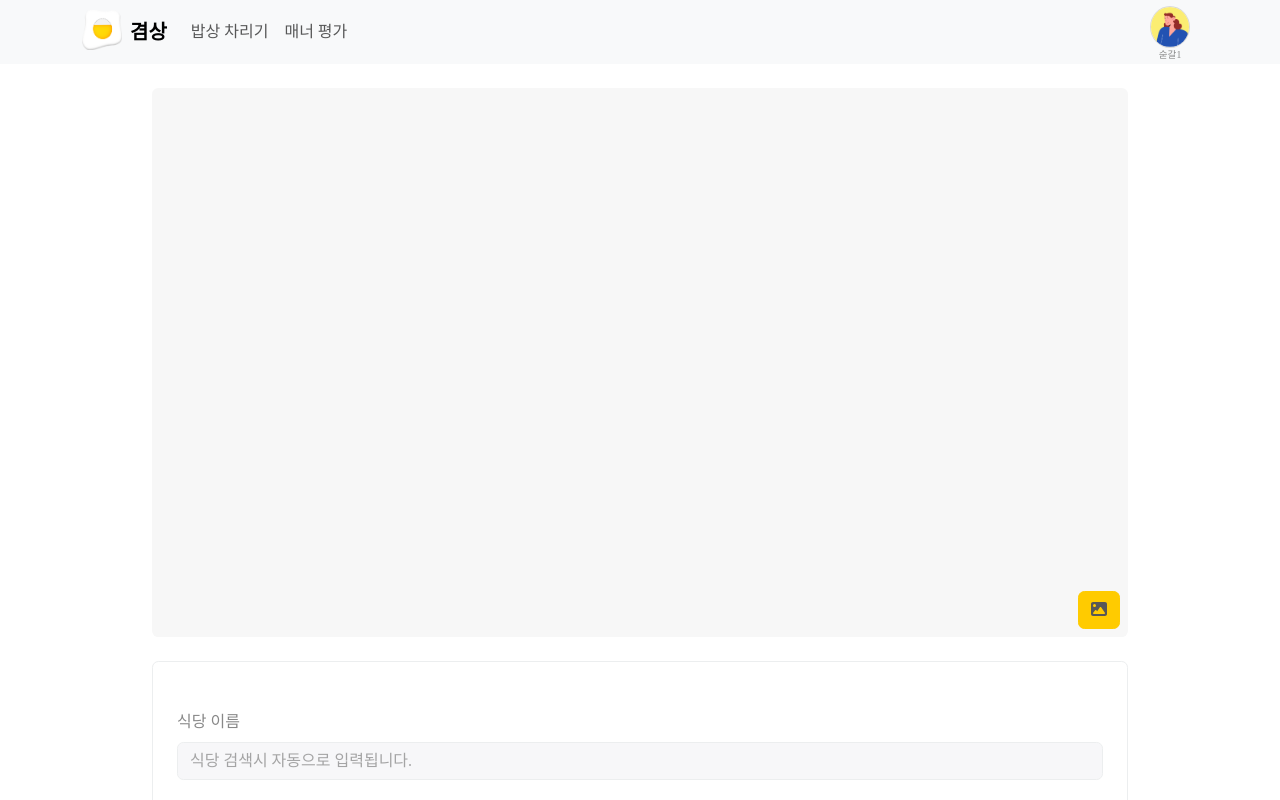
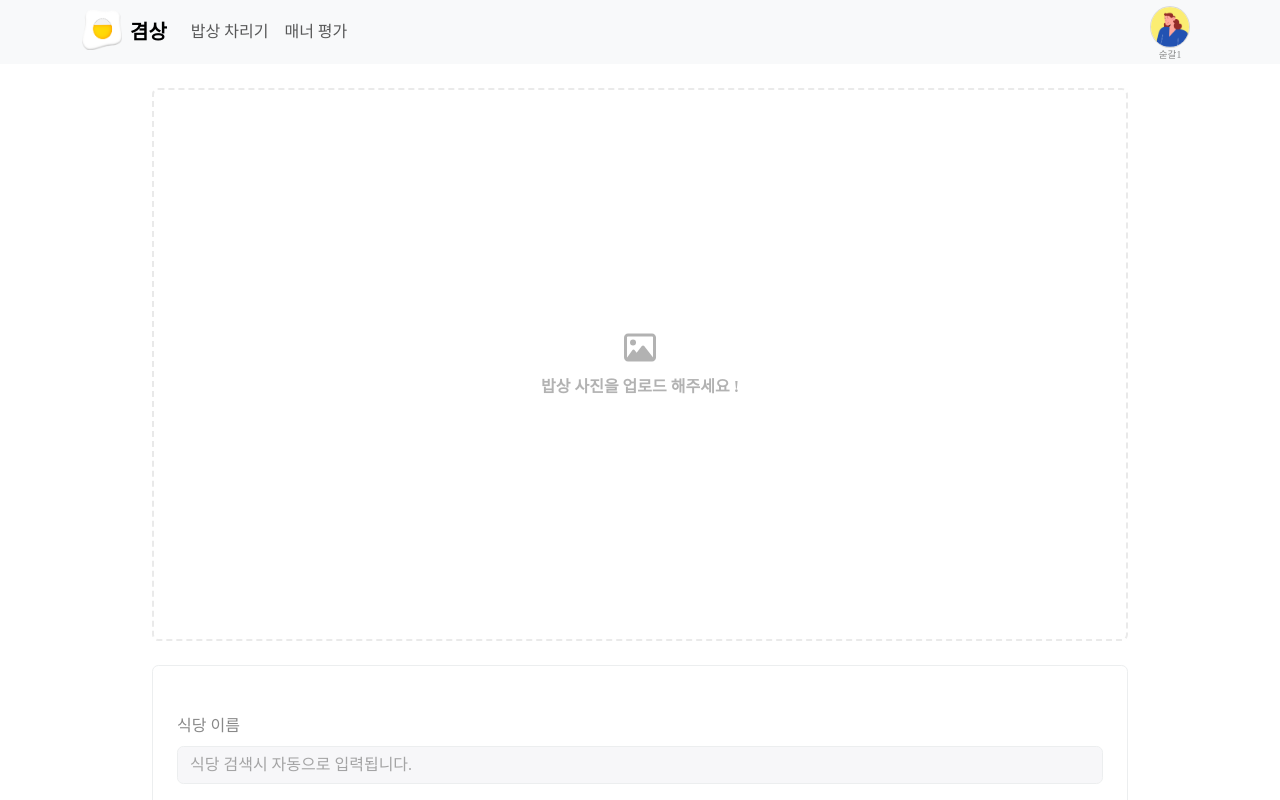
Before and after one commit to developer-dignity-team-2/gyeom-sang_client, a Vue app: page /babsang-create in a window 1280 px wide. Shown: the top 800 px of the page. Built offline with nearby package versions, Linux system fonts and the light colour scheme; a web font is replaced by a local one.

Commit message:
[UPDATE] 썸네일 배경 수정

```diff
--- a/src/components/BabsangCard.vue
+++ b/src/components/BabsangCard.vue
@@ -21,8 +21,8 @@
 			<div class="shadow"></div>
 			<div class="author">
 				<div class="author-image">
-					<img src="../assets/img/users/m2.png" alt="" />
-					<span>유승완</span>
+					<img src="../assets/img/users/m9.png" alt="" />
+					<span>밥장9</span>
 				</div>
 			</div>
 		</div>
--- a/src/main.js
+++ b/src/main.js
@@ -16,7 +16,7 @@ import { FontAwesomeIcon } from '@fortawesome/vue-fontawesome';
 
 /* import specific icons */
 import { faStar } from '@fortawesome/free-solid-svg-icons';
-import { faImage } from '@fortawesome/free-solid-svg-icons';
+import { faImage } from '@fortawesome/free-regular-svg-icons';
 import { faLocationDot } from '@fortawesome/free-solid-svg-icons';
 import { faSpoon } from '@fortawesome/free-solid-svg-icons';
 import { faBowlFood } from '@fortawesome/free-solid-svg-icons';
--- a/src/views/babsang-create.vue
+++ b/src/views/babsang-create.vue
@@ -16,16 +16,32 @@
 							accept="image/png, image/jpeg"
 							@change="onSelectFile"
 						/>
-						<button class="btn loadBtn btn-primary m-2" @click="chooseImage">
-							<font-awesome-icon icon="fa-solid fa-image" />
-						</button>
+						<div
+							class="upload-background"
+							@click="chooseImage"
+							v-if="!imageData"
+						>
+							<font-awesome-icon
+								icon="fa-regular fa-image"
+								style="color: rgba(0, 0, 0, 0.3); font-size: 2rem"
+							/>
+							<span
+								class="mt-2"
+								style="
+									font-weight: bold;
+									color: rgba(0, 0, 0, 0.3);
+									display: block;
+								"
+								>밥상 사진을 업로드 해주세요 !</span
+							>
+						</div>
 					</div>
 				</div>
 			</div>
 		</div>
 
 		<!-- 신청폼 -->
-		<div class="row">
+		<div class="row" style="margin-bottom: 4rem">
 			<div class="col">
 				<form class="border rounded p-4" @submit.prevent="onSubmitForm">
 					<fieldset>
@@ -363,7 +379,9 @@ export default {
 	height: 0;
 	padding-bottom: 56.26%;
 	overflow: hidden;
-	background-color: #f7f7f7;
+	// background-color: rgb(181 181 181 / 10%);
+	border: 2px dashed rgb(149 149 149 / 20%);
+	// box-shadow: 0 5px 20px rgb(35 38 45 / 10%);
 }
 .image-input {
 	position: absolute;
@@ -379,10 +397,12 @@ export default {
 .file-control {
 	display: none;
 }
-.loadBtn {
+.upload-background {
+	text-align: center;
 	position: absolute;
-	bottom: 0;
-	right: 0;
+	top: 50%;
+	left: 50%;
+	transform: translate3d(-50%, -50%, 0);
 }
 // #map {
 // 	width: 500px;
```
